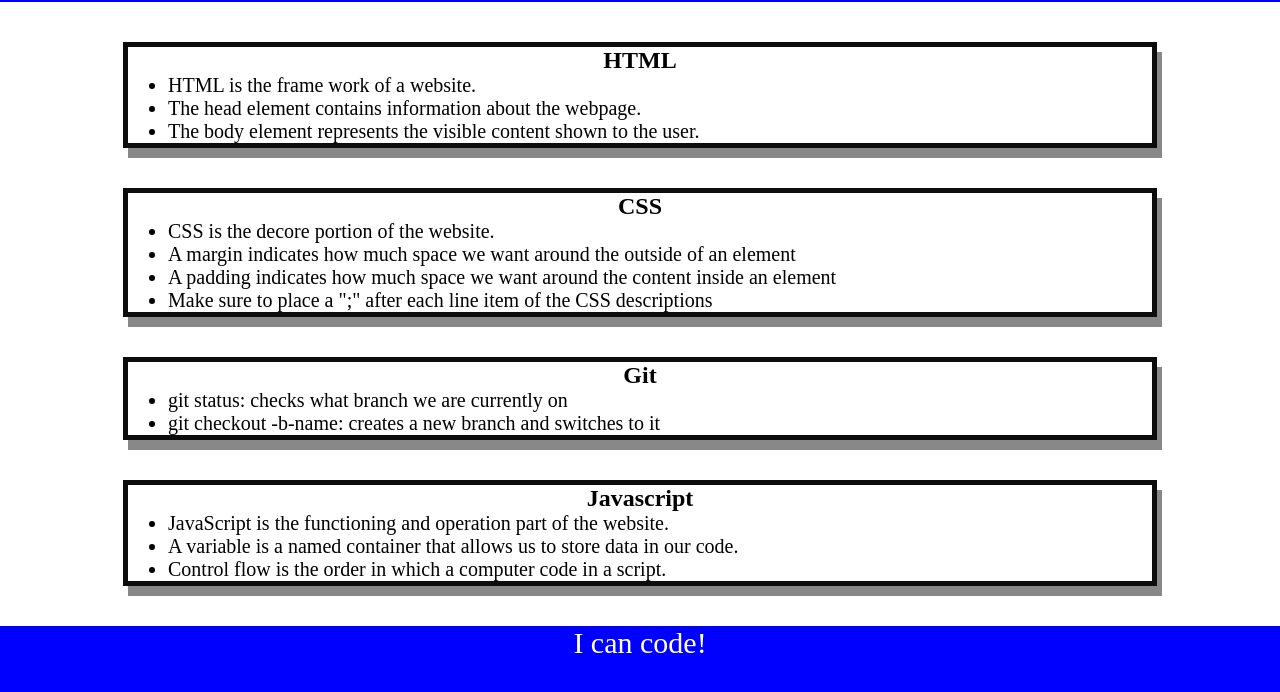
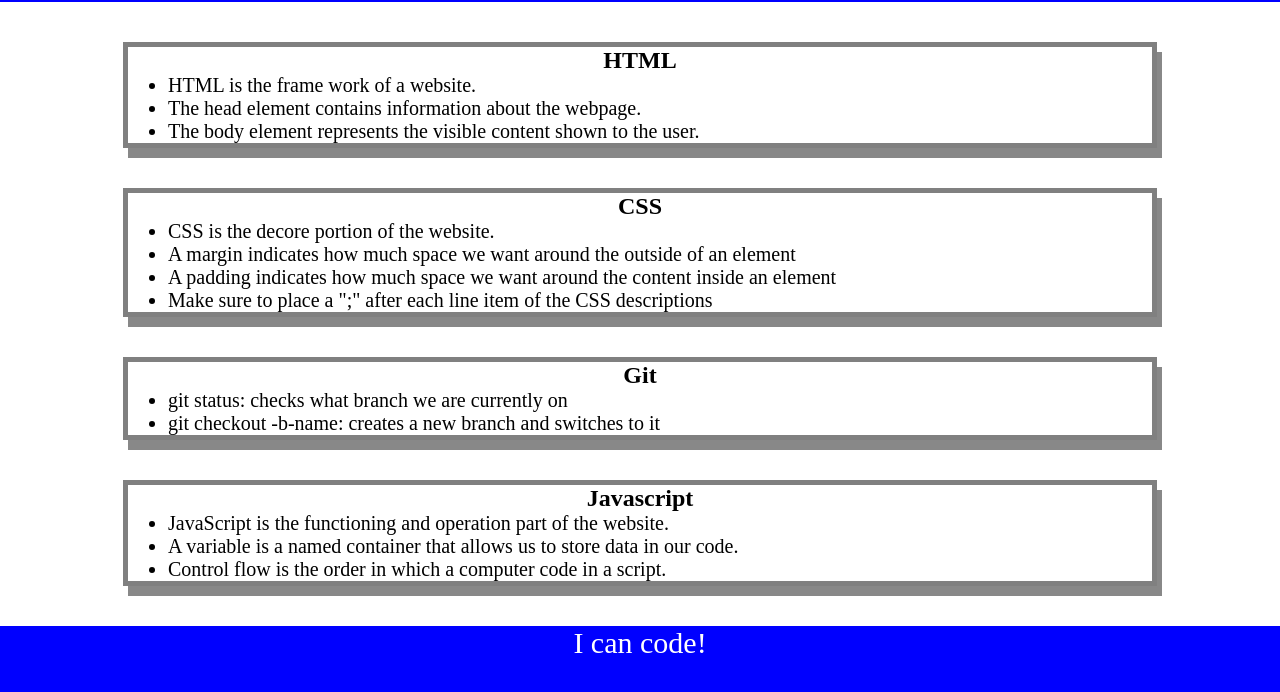
Before and after one commit to Hydro8188/prework-study-guide, a plain HTML site: page index.html in a window 1280 px wide. Shown: the part 136-828 px from the top of the page. Drawn offline with Linux system fonts and the light colour scheme.

Commit message:
Completed main tasks

```diff
--- a/assets/style.css
+++ b/assets/style.css
@@ -35,6 +35,6 @@ p {
 .card {
     width: 80%;
     margin: 40px auto;
-    border: 5px solid #0E0D0D;
+    border: 5px solid grey;
     box-shadow: 5px 10px #888888;
 }
```
